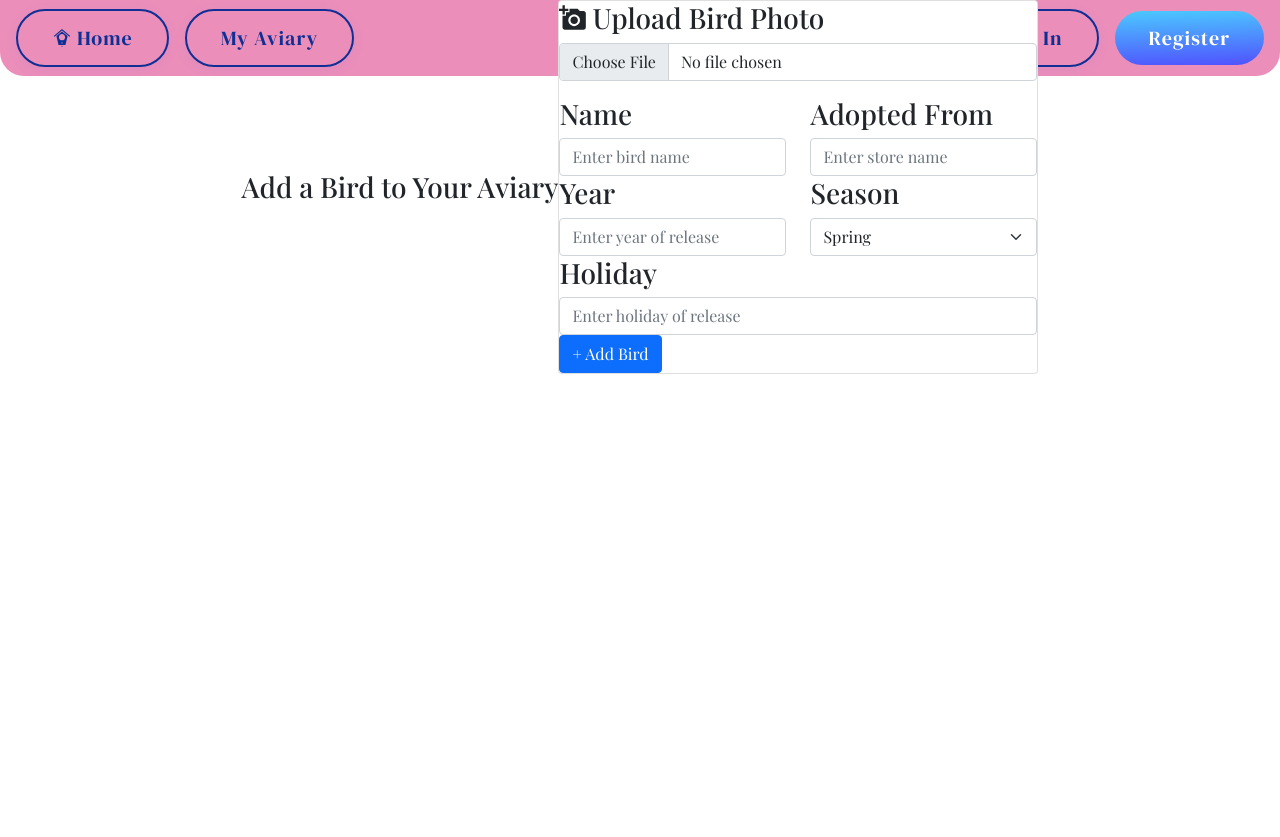
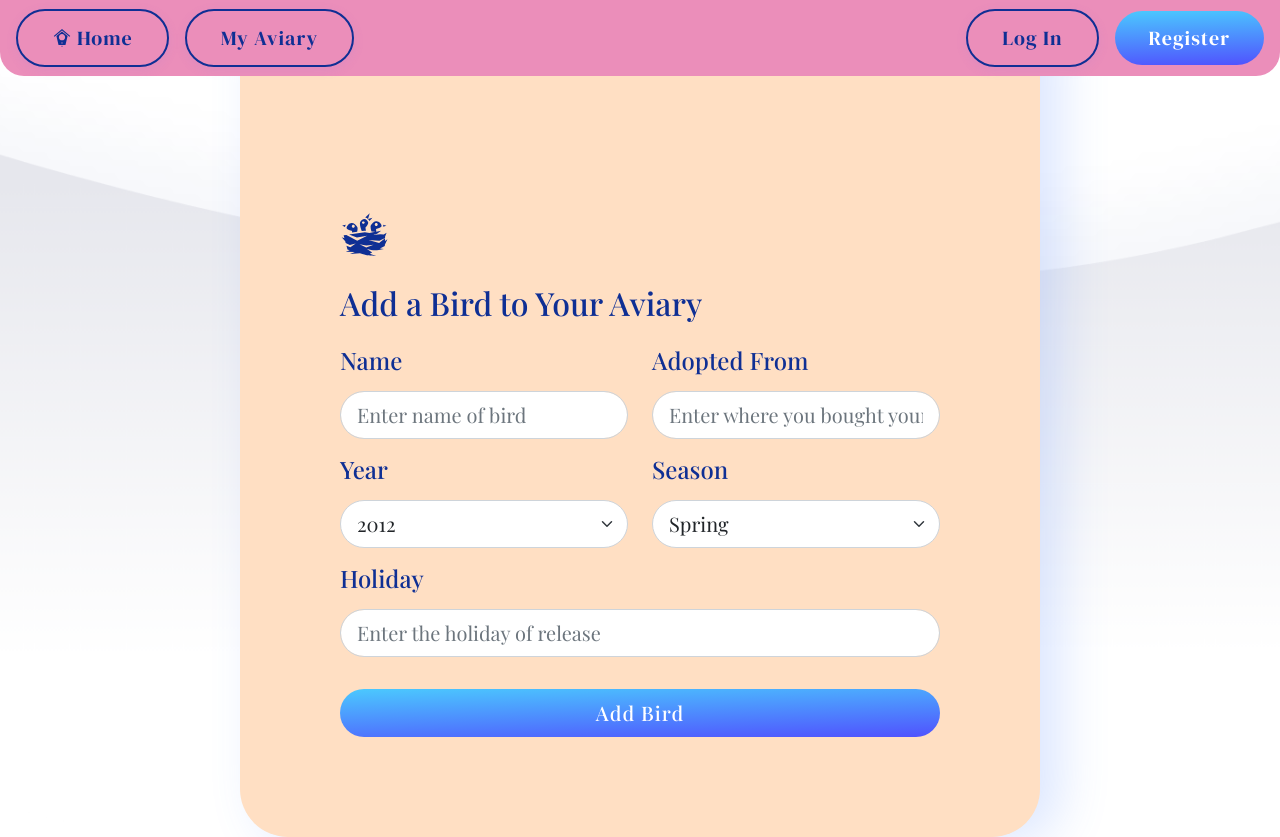
Before and after one commit to kprieto14/Birbs, a React (Vite) app in the folder ClientApp/: page /add-bird in a window 1280 px wide. Before the commit the page ends 800 px from the top, so only its background shows below. Built offline with nearby package versions, Linux system fonts and the light colour scheme; a web font is replaced by a local one.

Commit message:
Update add bird page to current theme

```diff
--- a/ClientApp/src/index.scss
+++ b/ClientApp/src/index.scss
@@ -87,7 +87,7 @@ section {
   align-items: center;
 }
 
-.register, .sign-in {
+.register, .sign-in, .add-bird {
   color: var(--blue);
   padding: 0 1rem;
   background-image: url('./assets/Background\ Image\ Divider@2x.png');
@@ -108,6 +108,11 @@ section {
     height: 3rem;
   }
 
+  .react-bird-icon {
+    width: 3rem;
+    height: 4.25rem;
+  }
+
   .input {
     border-radius: 1.5rem;
   }
--- a/ClientApp/src/pages/AddBird.tsx
+++ b/ClientApp/src/pages/AddBird.tsx
@@ -1,67 +1,87 @@
 import React from "react";
-import { Button, Card, Col, Form, Row } from "react-bootstrap";
-import { MdAddAPhoto } from "react-icons/md";
+import { Col, Form, Row } from "react-bootstrap";
+import { GiNestBirds } from "react-icons/gi";
 
 export function AddBird() {
+    const yearsOfRelease = ['2012', '2013', '2014', '2015', '2016', '2017', '2018', '2019', '2020', '2021', '2022', '2023', '2024']
+
     return (
         <section className="add-bird">
-            <h3>Add a Bird to Your Aviary</h3>
+            <div className="middle-card w-100">
+                <GiNestBirds className="react-bird-icon mb-3"/>
+                <h2 className="mb-4">Add a Bird to Your Aviary</h2>
+                <Form>
+                    <Row>
+                        <Col>
+                            <Form.Label className="h4 mb-3">Name</Form.Label>
+                            <Form.Control
+                                type="text"
+                                placeholder="Enter name of bird"
+                                className="mb-3 input"
+                                size="lg"
+                                onChange={() => console.log("Changed")}
+                            />
+                        </Col>
 
-            <Card className="add-bird-card">
-                <Form>
-                    <Form.Group controlId="formFile" className="mb-3">
-                        <Form.Label className="h3"><span style={{display: "flex", alignItems: "center", gap:"5px"}}><MdAddAPhoto /> Upload Bird Photo</span></Form.Label>
-                        <Form.Control type="file" />
-                    </Form.Group>
+                        <Col>
+                            <Form.Label className="h4 mb-3">Adopted From</Form.Label>
+                            <Form.Control
+                                type="text"
+                                placeholder="Enter where you bought your bird"
+                                className="mb-3 input"
+                                size="lg"
+                                onChange={() => console.log("Changed")}
+                            />
+                        </Col>
+                    </Row>
 
                     <Row>
                         <Col>
-                            <Form.Group className="" controlId="">
-                                <Form.Label className="h3">Name</Form.Label>
-                                <Form.Control type="text" placeholder="Enter bird name"></Form.Control>
-                            </Form.Group>
+                            <Form.Label className="h4 mb-3">Year</Form.Label>
+                            <Form.Select
+                                defaultValue="2012"
+                                className="mb-3 input"
+                                size="lg"
+                                onChange={() => console.log("Changed")}
+                            >
+                                {yearsOfRelease.map((year, index) => (
+                                    <option key={index} value={year}>{year}</option>
+                                ))}
+                            </Form.Select>
                         </Col>
 
                         <Col>
-                            <Form.Group className="" controlId="">
-                                <Form.Label className="h3">Adopted From</Form.Label>
-                                <Form.Control type="text" placeholder="Enter store name"></Form.Control>
-                            </Form.Group>
-                        </Col>
-                    </Row>
-
-
-                    <Row>
-                        <Col>
-                            <Form.Group className="" controlId="">
-                                <Form.Label className="h3">Year</Form.Label>
-                                <Form.Control type="text" placeholder="Enter year of release"></Form.Control>
-                            </Form.Group>
-                        </Col>
-
-                        <Col>
-                            <Form.Group className="" controlId="">
-                                <Form.Label className="h3">Season</Form.Label>
-                                <Form.Select aria-label="Default select example">
-                                    <option value={'Spring'}>Spring</option>
-                                    <option value={'Summer'}>Summer</option>
-                                    <option value={'Fall'}>Fall</option>
-                                    <option value={'Winter'}>Winter</option>
-                                </Form.Select>
-                            </Form.Group>
+                            <Form.Label className="h4 mb-3">Season</Form.Label>
+                            <Form.Select
+                                defaultValue="Spring"
+                                className="mb-3 input"
+                                size="lg"
+                                onChange={() => console.log("Changed")}
+                            >
+                                <option>Spring</option>
+                                <option>Summer</option>
+                                <option>Fall</option>
+                                <option>Winter</option>
+                            </Form.Select>
                         </Col>
                     </Row>
 
                     <Form.Group className="" controlId="">
-                        <Form.Label className="h3">Holiday</Form.Label>
-                        <Form.Control type="text" placeholder="Enter holiday of release"></Form.Control>
+                        <Form.Label className="h4 mb-3">Holiday</Form.Label>
+                        <Form.Control
+                                type="text"
+                                placeholder="Enter the holiday of release"
+                                className="mb-3 input"
+                                size="lg"
+                                onChange={() => console.log("Changed")}
+                        />
                     </Form.Group>
 
-                    <Button variant="primary" type="submit">
-                        + Add Bird
-                    </Button>
+                    <button className="gradient-button w-100 mt-3" onClick={() => console.log("Clicked")}>
+                        <h5>Add Bird</h5>
+                    </button>
                 </Form>
-            </Card>
+            </div>
         </section>
     )
 }
```
